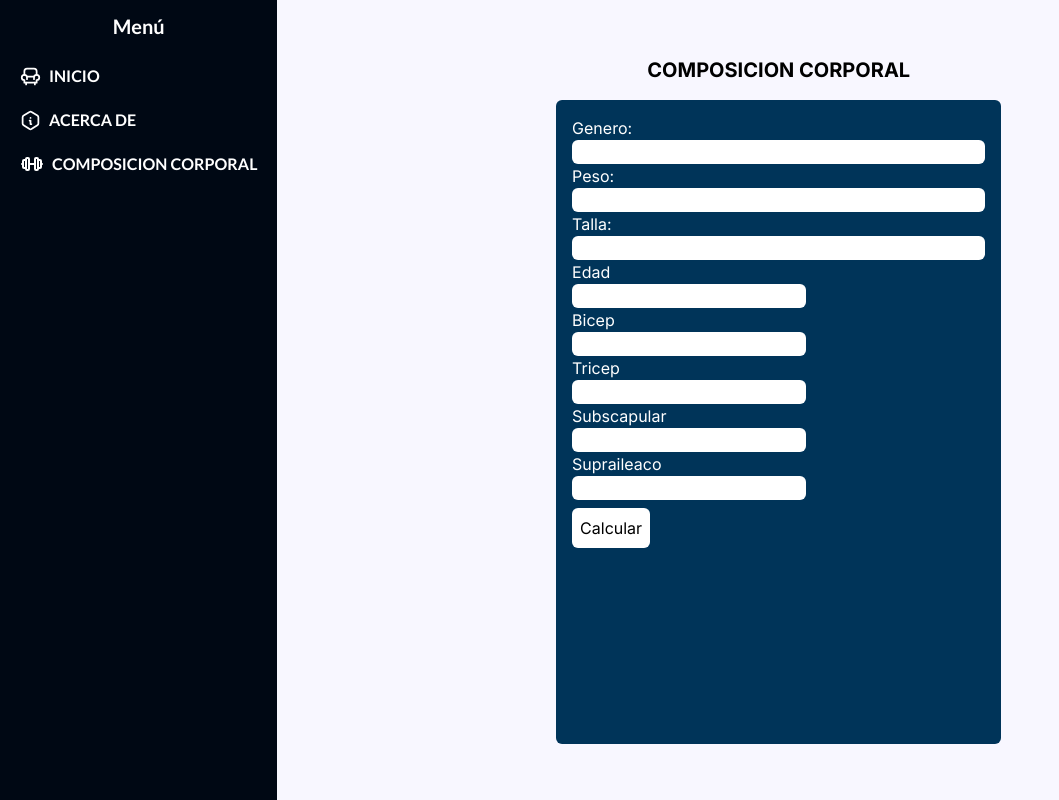
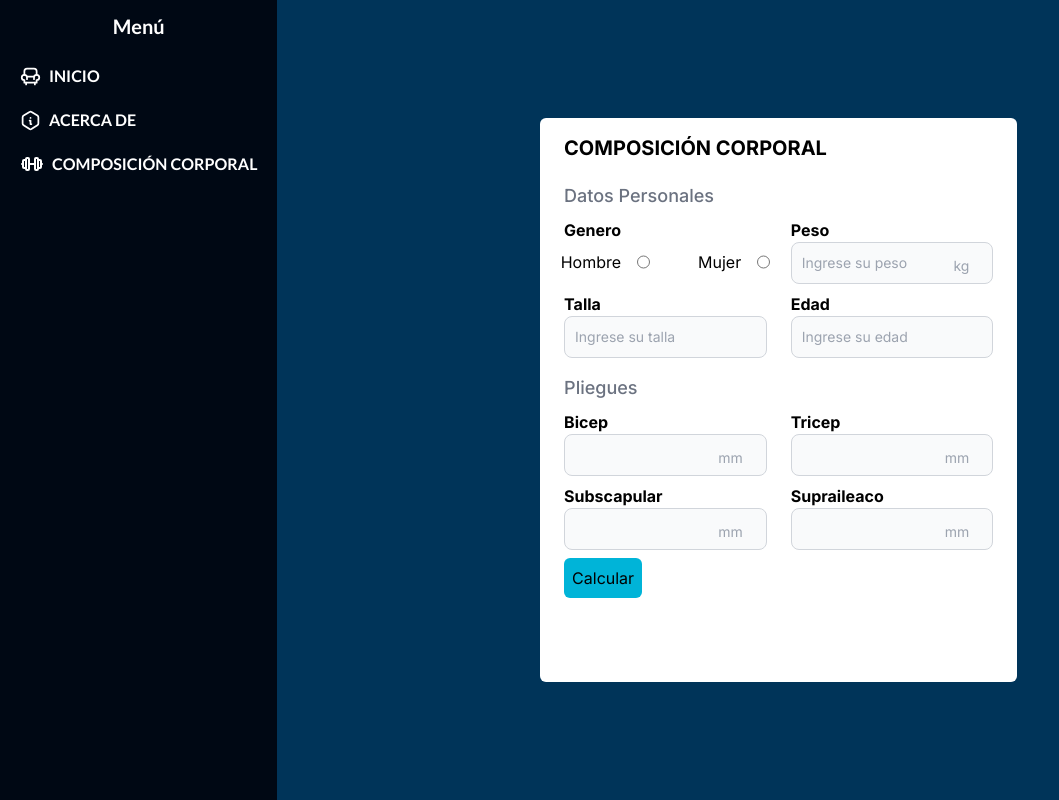
Before and after one commit to Hugocrown1/PracticaDashboard, a Next.js app: page /densidad in a window 1280 px wide. Shown: the whole page, without its empty margins (0-1059 px from the left). Built offline with nearby package versions, Linux system fonts and the light colour scheme.

Commit message:
tarea calculo densidad

```diff
--- a/app/densidad/page.jsx
+++ b/app/densidad/page.jsx
@@ -37,18 +37,29 @@ export const Densidad = () => {
   const handleSubmit = (e) => {
     e.preventDefault()
 
-    const { genero, peso, talla, edad, bicep, tricep, subscapular, supraileaco } = inputValues
+    //Valores de los inputs
+    const { genero, bicep, tricep, subscapular, supraileaco } = inputValues
 
     const sumaPliegues = tricep + bicep + subscapular + supraileaco
 
+    let resultado
+
     if(genero === 'hombre'){
-      const resultado = 1.1765 - (0.0744 * Math.log10(sumaPliegues) )
-      const grasa =  (495 / resultado) - 450
+      resultado = 1.1765 - (0.0744 * Math.log10(sumaPliegues) )
 
-      setPorcentajeGraso(grasa.toFixed(2))
+      setDensidad(resultado.toFixed(3))
+    } else {
+      // mujer
+
+      resultado = 1.1567 - (0.0717 * Math.log10(sumaPliegues) )
+
 
       setDensidad(resultado.toFixed(3))
     }
+
+    const grasa =  (495 / resultado) - 450
+
+    setPorcentajeGraso(grasa.toFixed(2))
 
 
 
@@ -56,45 +67,80 @@ export const Densidad = () => {
 
 
   return (
-    <div className='flex flex-col items-center justify-center p-14 h-screen'>
-      <h1 className='text-xl font-bold mb-4'>COMPOSICION CORPORAL</h1>
-      <div className='bg-[#003459] text-white rounded-md w-2/4 h-full mx-auto p-4'>
+    <div className='flex flex-col bg-[#003459] items-center justify-center p-6 h-screen'>
+
+      <div className='bg-[#ffff] text-black rounded-md w-2/4 h-3/4 mx-auto px-6 py-4 shad'>
+      <h1 className='text-xl font-bold mb-5'>COMPOSICIÓN CORPORAL</h1>
 
 
           <form onSubmit={handleSubmit}>
 
+                  {/* Datos personales */}
+                  <h2 className='font-medium text-gray-500 mb-2 text-lg'>Datos Personales</h2>
+                 <div className='grid grid-cols-2 gap-x-6 gap-y-2 mb-4 font-bold'>
 
                    <div className='flex flex-col'>
-                    Genero:
-                    <input className='form-input' type="text"  name='genero' value={inputValues.genero}  onChange={handleInputChange}/>
+                    <h2>Genero</h2>
+
+                    <div className='flex space-x-12 justify-center items-center pt-2'>
+
+                      <div className='flex flex-row space-x-4'>
+                        <label className='font-normal' htmlFor="genero-hombre">Hombre</label>
+                        <input className='form-input ' type="radio"  name='genero' value='hombre' required onChange={handleInputChange} />
+                      </div>
+
+                      <div className='flex flex-row space-x-4'>
+                        <label className='font-normal' htmlFor="genero-mujer">Mujer</label>
+                        <input className='form-input ' type="radio"  name='genero' value='mujer' required onChange={handleInputChange}  />
+                      </div>
+
                     </div>
 
-                   <div className='flex flex-col'>
-                     Peso:
-                     <input className='form-input' type="number" name='peso' value={inputValues.peso} onChange={handleInputChange}/>
+
                    </div>
 
-                   <div className='flex flex-col'>
-                     Talla:
-                     <input className='form-input' type="number" name='talla' value={inputValues.talla} onChange={handleInputChange}/>
+                    <div className='flex flex-col relative'>
+                      <label htmlFor="peso">Peso</label>
+                      <input className='form-input' type="number" name='peso' value={inputValues.peso} placeholder='Ingrese su peso' onChange={handleInputChange}/>
+                      <span className="absolute inset-y-2 right-6 font-normal text-sm text-gray-400 flex items-end">kg</span>
+                    </div>
+
+                    <div className='flex flex-col'>
+                      <label htmlFor="talla">Talla</label>
+                      <input className='form-input' type="number" name='talla' value={inputValues.talla} placeholder='Ingrese su talla' onChange={handleInputChange}/>
+                    </div>
+
+                    <div className='flex flex-col'>
+                      <label htmlFor="edad">Edad</label>
+                      <input className='form-input' type="number" name='edad' value={inputValues.edad} placeholder='Ingrese su edad' onChange={handleInputChange}/>
+                    </div>
+                 </div>
+
+                 <h2 className='font-medium text-gray-500 mb-2 text-lg'>Pliegues</h2>
+                   <div className='grid grid-cols-2 gap-x-6 gap-y-2 font-bold'>
+                     <div className='flex flex-col relative'>
+                       <label htmlFor='bicep'>Bicep</label>
+                       <input className='form-input' type="number" name='bicep' value={inputValues.bicep} required onChange={handleInputChange}/>
+                       <span className="absolute inset-y-2 right-6 font-normal text-sm text-gray-400 flex items-end">mm</span>
+                     </div>
+                     <div className='flex flex-col relative'>
+                       <label htmlFor='tricep'>Tricep</label>
+                       <input className='form-input' type="number" name='tricep' value={inputValues.tricep} required onChange={handleInputChange}/>
+                       <span className="absolute inset-y-2 right-6 font-normal text-sm text-gray-400 flex items-end">mm</span>
+                     </div>
+                     <div className='flex flex-col relative'>
+                       <label htmlFor='subscapular'>Subscapular</label>
+                       <input className='form-input' type="number" name='subscapular' value={inputValues.subscapular} required onChange={handleInputChange}/>
+                       <span className="absolute inset-y-2 right-6 font-normal text-sm text-gray-400 flex items-end">mm</span>
+                     </div>
+                      <div className='flex flex-col relative'>
+                        <label htmlFor='supraileaco'>Supraileaco</label>
+                        <input className='form-input' type="number" name='supraileaco' value={inputValues.supraileaco} required onChange={handleInputChange}/>
+                        <span className="absolute inset-y-2 right-6 font-normal text-sm text-gray-400 flex items-end">mm</span>
+                      </div>
                    </div>
 
-                   <h2>Edad</h2>
-                   <input className='form-input' type="number" name='edad' value={inputValues.edad} onChange={handleInputChange}/>
-
-                   <h2>Bicep</h2>
-                   <input className='form-input' type="number" name='bicep' value={inputValues.bicep} onChange={handleInputChange}/>
-
-                   <h2>Tricep</h2>
-                   <input className='form-input' type="number" name='tricep' value={inputValues.tricep} onChange={handleInputChange}/>
-
-                   <h2>Subscapular</h2>
-                   <input className='form-input' type="number" name='subscapular' value={inputValues.subscapular} onChange={handleInputChange}/>
-
-                    <h2>Supraileaco</h2>
-                   <input className='form-input' type="number" name='supraileaco' value={inputValues.supraileaco} onChange={handleInputChange}/> <br />
-
-                   <button className='mt-2 p-2 bg-white text-black rounded-md' type='submit'>Calcular</button>
+                   <button className='mt-2 p-2 bg-[#00b4d8] text-black rounded-md' type='submit'>Calcular</button>
           </form>
 
          { densidad && <div>
--- a/app/globals.css
+++ b/app/globals.css
@@ -7,7 +7,7 @@
   }
 
 .form-input {
-    @apply rounded-md text-black
+    @apply bg-gray-50 border ring-blue-500 border-gray-300  text-sm font-normal rounded-lg  block w-full p-2.5 outline-none dark:focus:ring-blue-500 dark:focus:border-blue-500
 }
 
   @keyframes float {
--- a/components/Menu.jsx
+++ b/components/Menu.jsx
@@ -20,7 +20,7 @@ const menuRoutes = [
     },
     {
         ruta: '/densidad',
-        nombre: 'COMPOSICION CORPORAL',
+        nombre: 'COMPOSICIÓN CORPORAL',
         icono: <IconBarbell/>
 
     }
```
